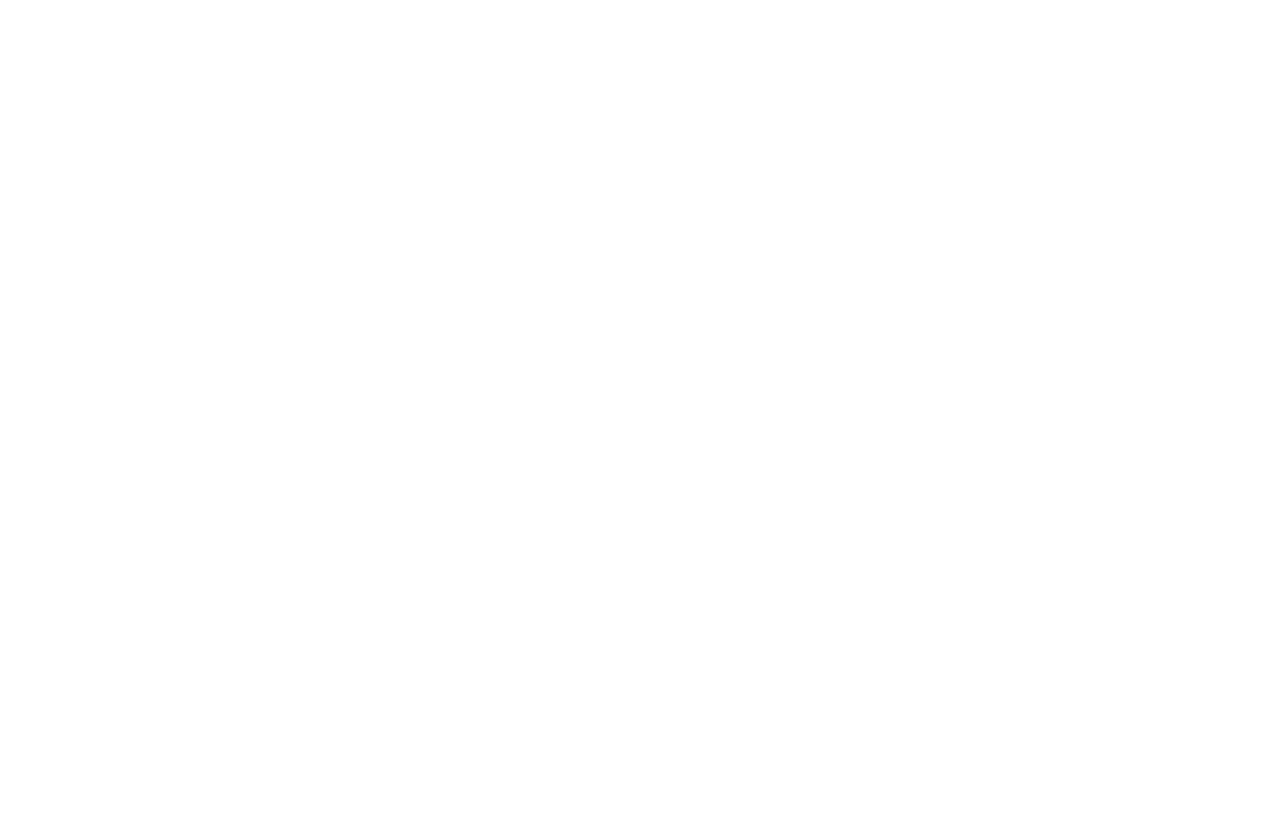
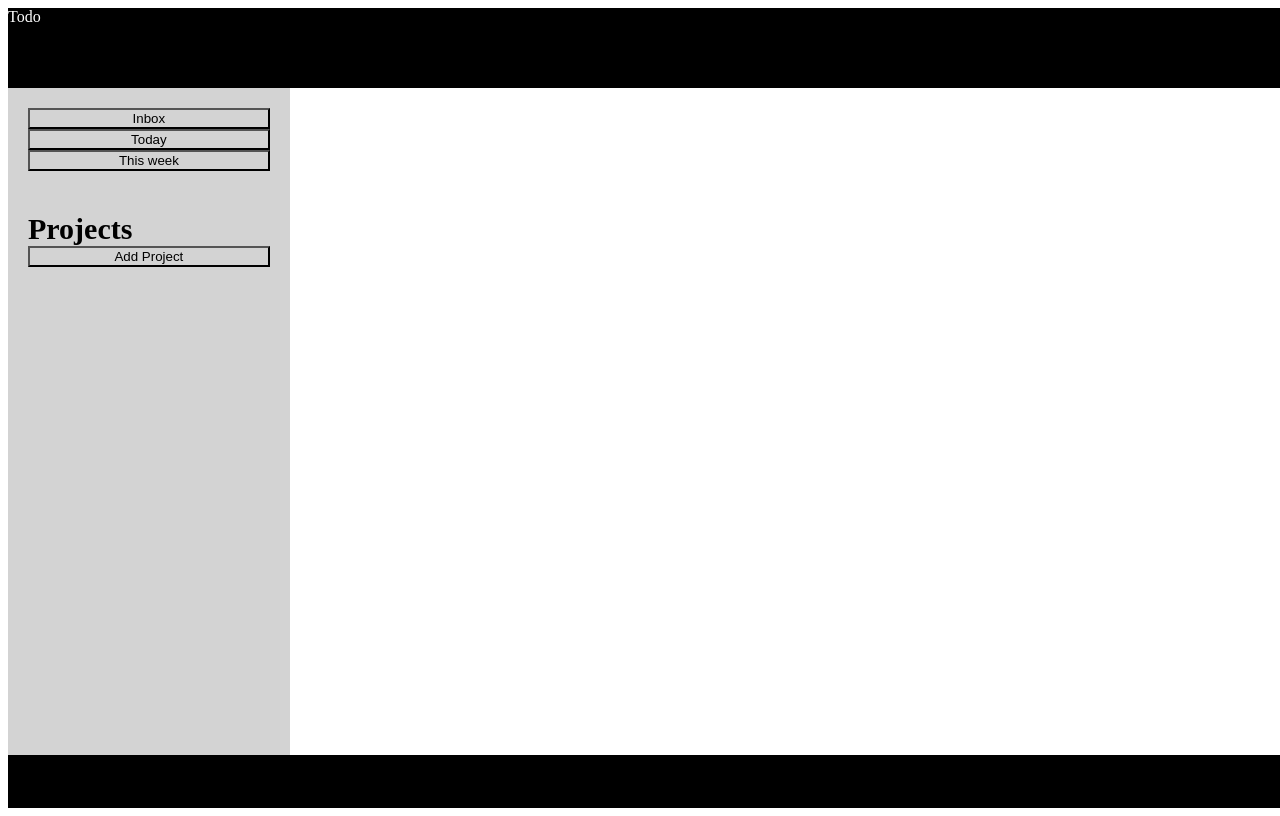
Before and after one commit to RobertBostrom4/Todo, a website built with webpack: page src/index.html in a window 1280 px wide. Built offline with nearby package versions, Linux system fonts and the light colour scheme.

Commit message:
Set up initial file templates

```diff
--- a/src/index.html
+++ b/src/index.html
@@ -1,11 +1,30 @@
 <!DOCTYPE html>
 <html lang="en">
+
 <head>
     <meta charset="UTF-8">
     <meta name="viewport" content="width=device-width, initial-scale=1.0">
     <title>Todo</title>
 </head>
+
 <body>
+    <header>
+        Todo
+    </header>
+    <div class="main">
+        <nav class="section-1">
+            <div class="dates">
+                <button>Inbox</button>
+                <button>Today</button>
+                <button>This week</button>
+            </div>
+            <div class="projects"> <strong>Projects</strong>
+                <button>Add Project</button>
+            </div>
+        </nav>
+        <div class="section-2"></div>
+    </div>
+    <footer></footer>
+</body>
 
-</body>
 </html>
--- a/src/style.css
+++ b/src/style.css
@@ -1,6 +1,75 @@
+* {
+    box-sizing: border-box;
+}
+
 body {
     display: flex;
-    box-sizing: border-box;
+    flex-direction: column;
     height: 100vh;
     width: 100vw;
 }
+
+.main {
+    height: 100%;
+    width: 100%;
+    display: flex;
+}
+
+header {
+    height: 12%;
+    width: 100%;
+    display: flex;
+    background-color: black;
+    color: white;
+}
+
+footer {
+    width: 100%;
+    height: 8%;
+    display: flex;
+    background-color: black;
+}
+
+nav {
+    display: flex;
+    flex-direction: column;
+    width: 350px;
+    height: 100%;
+    background-color: lightgray;
+    padding: 20px;
+    min-width: 250px;
+}
+
+.dates {
+    width: 100%;
+    height: 20%;
+    display: flex;
+    flex-direction: column;
+}
+
+.projects {
+    width: 100%;
+    height: 100%;
+    display: flex;
+    flex-direction: column;
+    font-size: 30px;
+}
+
+
+.section-2 {
+    display: flex;
+    width: 100%;
+    height: 100%;
+}
+
+button {
+    background-color: lightgray;
+}
+
+button:hover {
+    background-color: gray;
+}
+
+button:focus {
+    font-weight: bold;
+}
```
Also changed, not shown: dist/index.html, dist/main.js.
